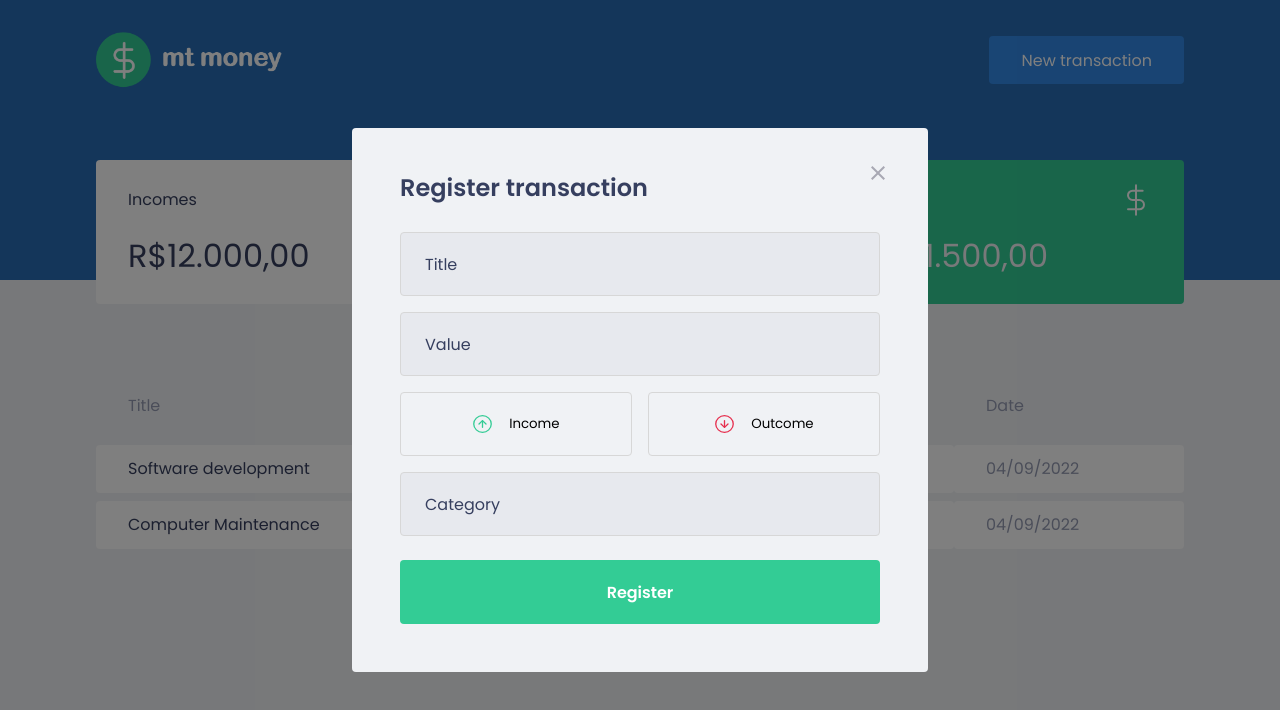
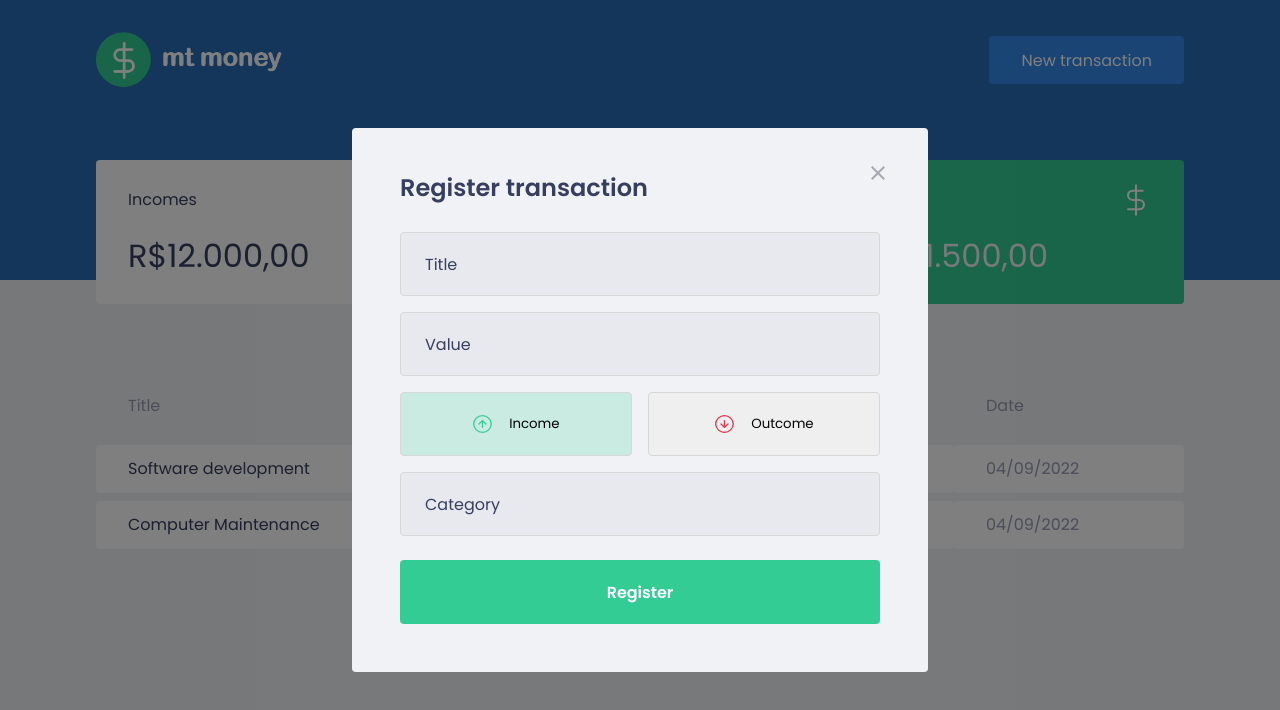
Before and after one commit to SamuckqaDev/mt-money, a React (Create React App) app: page / in a window 1280 px wide. Both pictures are taken after a click on the button "New transaction". Shown: the top 710 px of the page. Built offline with nearby package versions, Linux system fonts and the light colour scheme; no server answers; a web font is replaced by a local one; what miragejs would draw is missing.

Commit message:
register modal really finished

```diff
--- a/src/components/NewTransactionModal/index.tsx
+++ b/src/components/NewTransactionModal/index.tsx
@@ -1,8 +1,9 @@
+import { useState } from "react";
 import Modal from "react-modal";
 import closeImg from "../../assets/close.svg";
 import incomeImg from "../../assets/income.svg";
 import outcomeImg from "../../assets/outcome.svg";
-import { Container, TransactionTypeContainer } from "./styles";
+import { Container, RadioBox, TransactionTypeContainer } from "./styles";
 
 type NewTansactionModalProps = {
   isOpen: boolean;
@@ -13,6 +14,8 @@
   isOpen,
   onRequestClose,
 }: NewTansactionModalProps) {
+  const [type, setType] = useState("deposit");
+
   return (
     <Modal
       isOpen={isOpen}
@@ -33,14 +36,25 @@
         <input type="number" placeholder="Value" />
 
         <TransactionTypeContainer>
-          <button type="button">
+          <RadioBox
+          type="button"
+          onClick={() => setType("deposit")}
+          isActive={type === "deposit" }
+          activeColor="green"
+          >
             <img src={incomeImg} alt="Income" />
             <span>Income</span>
-          </button>
-          <button type="button">
+          </RadioBox>
+
+          <RadioBox
+          type="button"
+          onClick={() => setType("withdraw")}
+          isActive={type === "withdraw" }
+          activeColor="red"
+          >
             <img src={outcomeImg} alt="Outcome" />
             <span>Outcome</span>
-          </button>
+          </RadioBox>
         </TransactionTypeContainer>
 
         <input type="text" placeholder="Category" />
--- a/src/components/NewTransactionModal/styles.ts
+++ b/src/components/NewTransactionModal/styles.ts
@@ -1,4 +1,4 @@
-import { darken } from "polished";
+import { darken, transparentize } from "polished";
 import styled from "styled-components";
 
 export const Container = styled.form`
@@ -54,13 +54,26 @@
   display: grid;
   grid-template-columns: 1fr 1fr;
   gap: 1rem;
+`;
 
-  button {
+type RadioBoxProps = {
+  isActive: boolean;
+  activeColor: "green" | "red";
+};
+
+const colors = {
+  green: "#33cc95",
+  red: "#e52e4d",
+};
+
+export const RadioBox = styled.button<RadioBoxProps>`
   block-size: 4rem;
   border: 1px solid var(--input-border);
   border-radius: 0.25rem;
-    background: transparent;
-
+  background: ${(props) =>
+    props.isActive
+      ? transparentize(0.8, colors[props.activeColor])
+      : "transparesnt"};
   display: flex;
   align-items: center;
   justify-content: center;
@@ -78,5 +91,4 @@
     display: inline-block;
     margin-inline-start: 1rem;
   }
-  }
 `;
```
Lines whose indentation alone changed are shown as unchanged.
